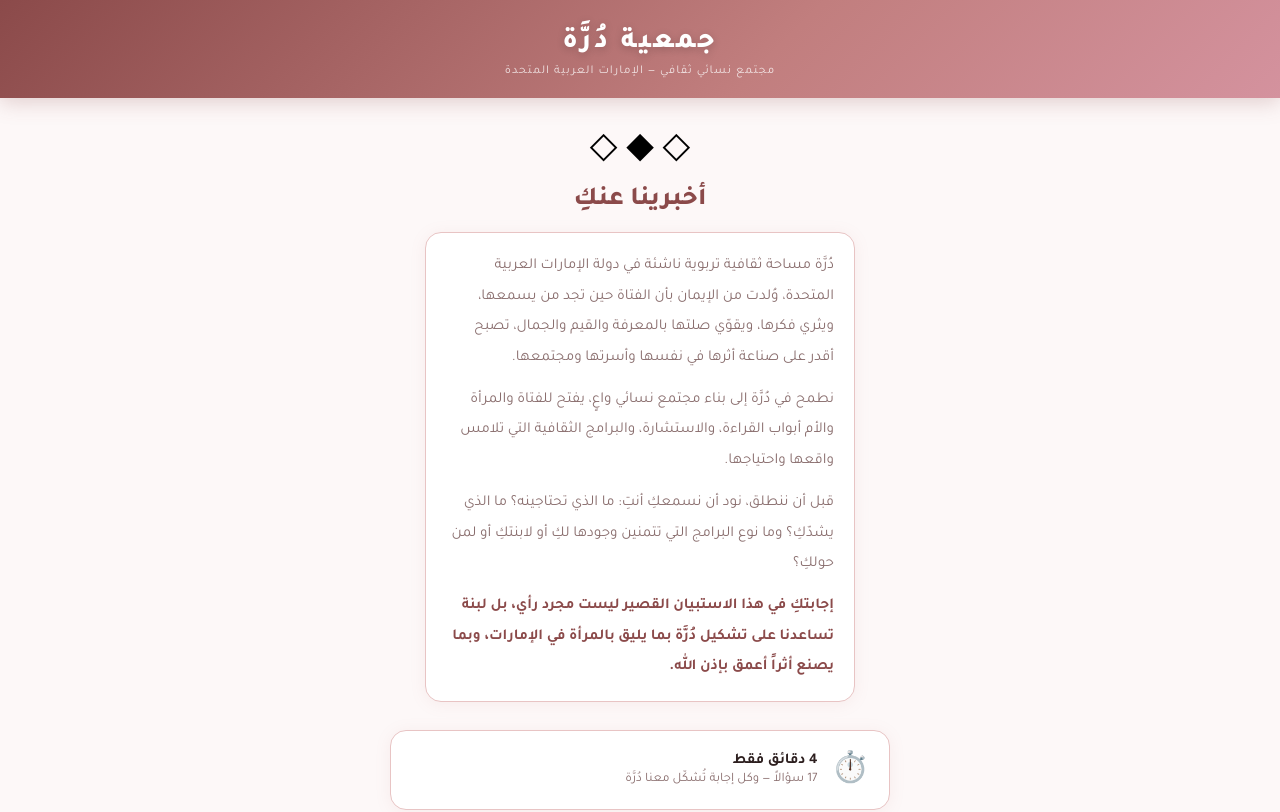
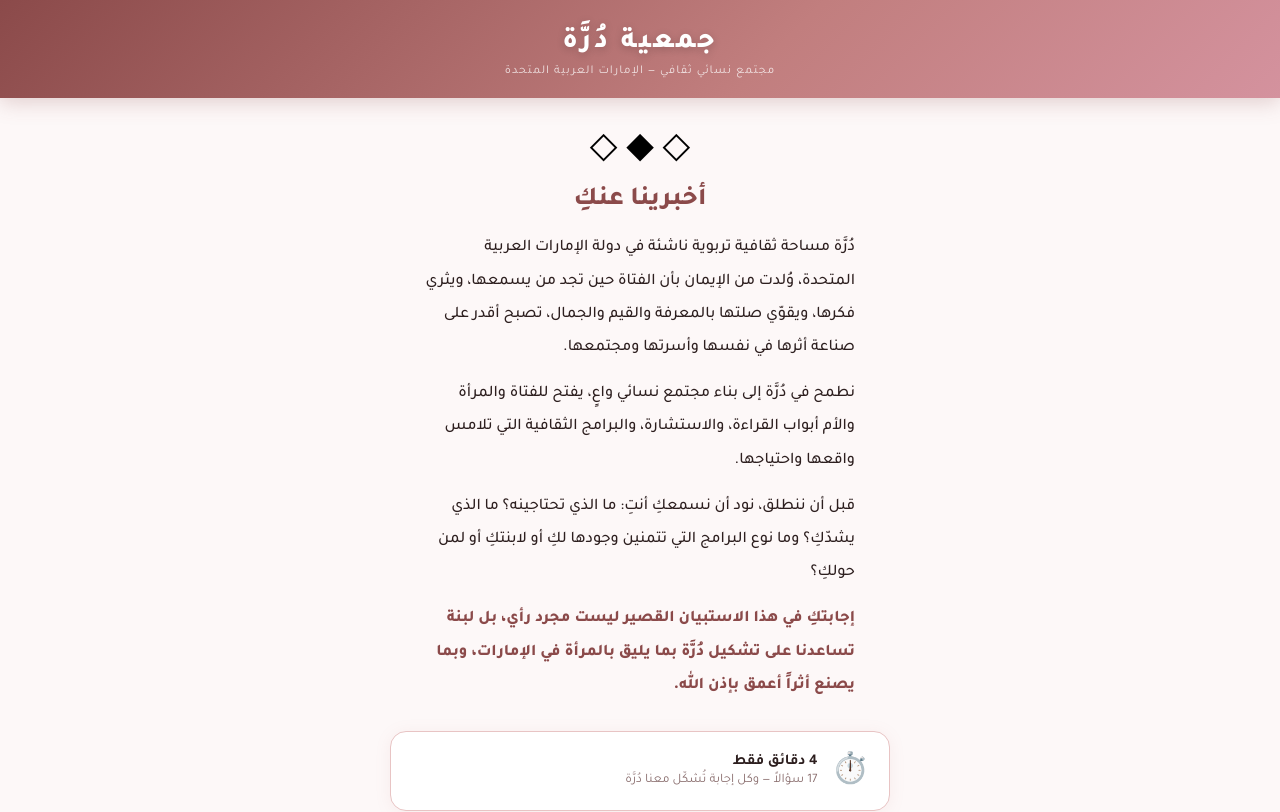
Before and after one commit to ooza-m/dorra-survey, a React (Vite) app in the folder dorra-survey/dorra-survey/: page / in a window 1280 px wide. Shown: the top 812 px of the page. Built offline with nearby package versions, Linux system fonts and the light colour scheme.

Commit message:
Update DorraSurvey.jsx

```diff
--- a/dorra-survey/dorra-survey/src/DorraSurvey.jsx
+++ b/dorra-survey/dorra-survey/src/DorraSurvey.jsx
@@ -420,7 +420,7 @@ const QUESTIONS = [
     section: 3,
     sectionTitle: "ما تحتاجينه",
     sectionIcon: "✨",
-    text: "ما البرامج والمشاريع الثقافية التي تودّين المشاركة فيها؟",
+    text: "ما البرامج التي تتمنين وجودها؟",
     hint: "اختاري حتى 3 خيارات",
     type: "multi",
     maxSelect: 3,
@@ -484,7 +484,7 @@ const QUESTIONS = [
     type: "single",
     required: true,
     options: [
-      "حضورياً في أبوظبي",
+      "حضوريًا (في أبوظبي)",
       "عن بُعد / أونلاين",
       "كلاهما يناسبني",
       "حسب الموضوع والوقت",
@@ -519,7 +519,7 @@ const QUESTIONS = [
     id: "q12",
     section: 4,
     text: "بيانات التواصل",
-    hint: "إن كنتِ تودين أن تكوني جزءّا من دُرَّة",
+    hint: "إن كنتِ تودين أن تكوني جزءًا من دُرَّة",
     type: "contact",
     required: false,
     fields: [
@@ -849,10 +849,15 @@ function QuestionCard({
       {q.hint && (
         <p
           style={{
-            fontSize: 13,
-            color: C.gray,
+            fontSize: 14.5,
+            color: C.dark,
             marginBottom: 16,
-            fontStyle: "italic",
+            fontWeight: 700,
+            lineHeight: 1.8,
+            background: C.light,
+            border: `1px solid ${C.mid}`,
+            borderRadius: 10,
+            padding: "8px 12px",
           }}
         >
           {q.hint}
@@ -1622,39 +1627,35 @@ export default function DorraSurvey() {
 
           <div
             style={{
-              fontSize: 15.2,
-              color: C.gray,
-              lineHeight: 2,
+              fontSize: 16.2,
+              color: C.text,
+              lineHeight: 2.05,
               maxWidth: 430,
               margin: "0 auto",
               textAlign: "right",
-              background: C.white,
-              borderRadius: 16,
-              padding: "18px 20px",
-              border: `1.5px solid ${C.mid}`,
-              boxShadow: "0 2px 16px rgba(193,126,126,0.1)",
+              fontWeight: 500,
             }}
           >
-            <p style={{ margin: "0 0 12px" }}>
+            <p style={{ margin: "0 0 13px" }}>
               دُرَّة مساحة ثقافية تربوية ناشئة في دولة الإمارات العربية المتحدة،
               وُلدت من الإيمان بأن الفتاة حين تجد من يسمعها، ويثري فكرها،
               ويقوّي صلتها بالمعرفة والقيم والجمال، تصبح أقدر على صناعة أثرها
               في نفسها وأسرتها ومجتمعها.
             </p>
 
-            <p style={{ margin: "0 0 12px" }}>
+            <p style={{ margin: "0 0 13px" }}>
               نطمح في دُرَّة إلى بناء مجتمع نسائي واعٍ، يفتح للفتاة والمرأة
               والأم أبواب القراءة، والاستشارة، والبرامج الثقافية التي تلامس
               واقعها واحتياجها.
             </p>
 
-            <p style={{ margin: "0 0 12px" }}>
+            <p style={{ margin: "0 0 13px" }}>
               قبل أن ننطلق، نود أن نسمعكِ أنتِ: ما الذي تحتاجينه؟ ما الذي
               يشدّكِ؟ وما نوع البرامج التي تتمنين وجودها لكِ أو لابنتكِ أو لمن
               حولكِ؟
             </p>
 
-            <p style={{ margin: 0, color: C.dark, fontWeight: 700 }}>
+            <p style={{ margin: 0, color: C.dark, fontWeight: 800 }}>
               إجابتكِ في هذا الاستبيان القصير ليست مجرد رأي، بل لبنة تساعدنا
               على تشكيل دُرَّة بما يليق بالمرأة في الإمارات، وبما يصنع أثراً
               أعمق بإذن الله.
```
